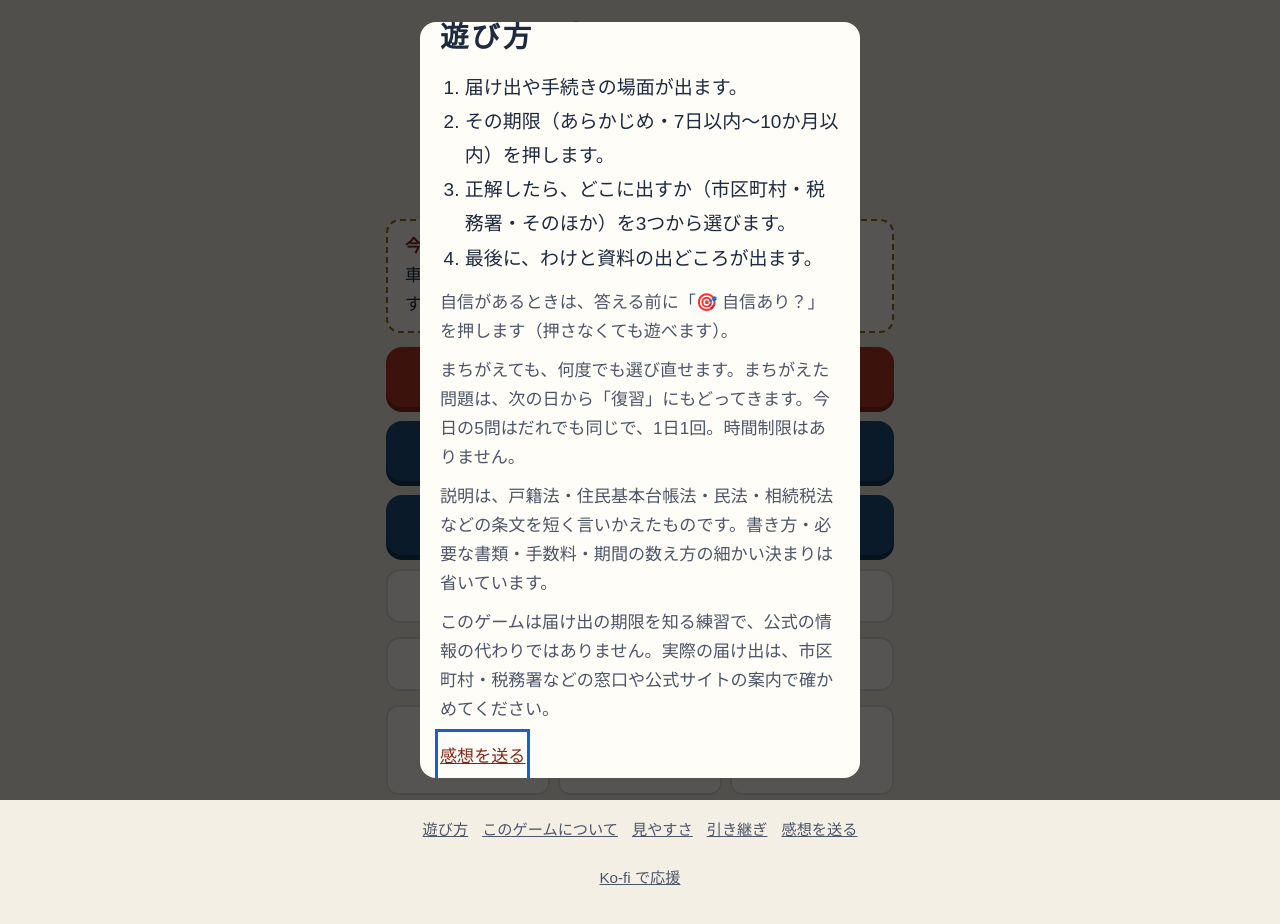
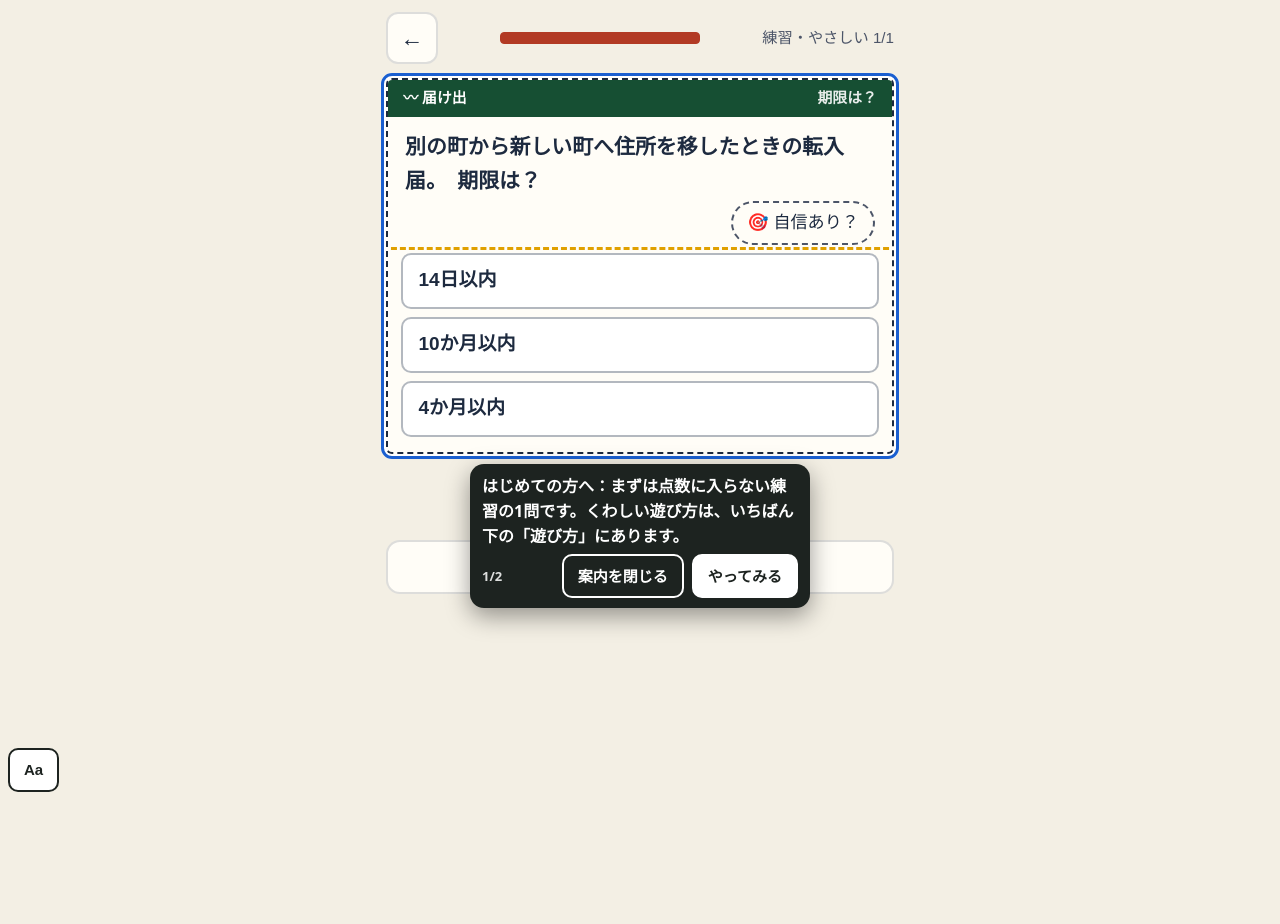
Before and after one commit to satou-aaaaa/todokede-kigen, a plain HTML site: page index.html in a window 1280 px wide. After the commit the page ends 800 px from the top, so only its background shows below. Drawn offline with Linux system fonts and the light colour scheme; a web font is replaced by a local one.

Commit message:
ひな形の共通部品を写す（shared-workflows 67f7985） (#5)
Co-authored-by: template-sync <41898283+github-actions[bot]@users.noreply.github.com>

```diff
--- a/index.html
+++ b/index.html
@@ -463,7 +463,8 @@ html.a11y-say body{padding-bottom:calc(64px + env(safe-area-inset-bottom,0px))!i
 //      （incidents/2026-11-21-hand-copied-helpers-drift.md）。
 //      あわせて、はじめて遊ぶ人への案内（吹き出し Core.coach）を足した。長い「遊び方」の窓の代わりに、練習の1問を遊びながら
 //      その場で一言ずつ教える（NN/g「Mobile Instructional Overlays」・Andersen ほか CHI 2012「The Impact of Tutorials on Games of Varying Complexity」）。
-//   3: 2026-11-22 吹き出しを出しているあいだ 0.4 秒ごとに場所を測り直す（古い場所に残って押す所を隠すことがあった）。ボタンの字を「案内を閉じる」に
+//   3: 2026-11-22 吹き出しを出しているあいだ 0.4 秒ごとに場所を測り直す（古い場所に残って押す所を隠すことがあった）。ボタンの字を「案内を閉じる」に。
+//      段の wait（その所が出るまで待つ）を足した。全ゲームの「はじめての練習」を sync-template の migrateFirstPlay が足すため
 //   2: 2026-11-22 感想フォームのゲーム名を、渡さなければ題（<title>）から入れる。sync-template が全ゲームを game-core に切り替える（migrateCore）ため
 // 決まり: 外へ通信しない。ゲームの関数の名前（toast・buzz など）は上書きしない（Core.toast などで呼ぶ）。
 (function () {
@@ -549,6 +550,7 @@ html.a11y-say body{padding-bottom:calc(64px + env(safe-area-inset-bottom,0px))!i
   //   sel   …… 吹き出しを付ける所。まだ画面に無いあいだは待つ（ゲームが画面を作り直しても付け直す）
   //   until …… その所が画面に出たら次へ進む（答えた・正解した など）。無ければ sel を押したら次へ
   //   button …… 押すと次へ進むボタンの字（読むだけの吹き出し）
+  //   wait  …… その所が画面に出るまで、この吹き出しは出さずに待つ（答えたあとにだけ「次へ」を指す など）
   //   pos   …… "below"（既定）か "above"。その側に場所が無ければ、ページを少し動かして場所を空ける（読む所を隠さないため）
   // 吹き出しは押す所を隠さない（上か下の空いたほうに出す）。「案内を閉じる」と Esc でいつでもやめられる。
   const coach = (() => {
@@ -583,7 +585,7 @@ html.a11y-say body{padding-bottom:calc(64px + env(safe-area-inset-bottom,0px))!i
       while (steps && i < steps.length && steps[i].until && find(steps[i].until)) i++;
       if (!steps) return;
       if (i >= steps.length) return stop(true);
-      const st = steps[i], el = find(st.sel);
+      const st = steps[i], el = st.wait && !find(st.wait) ? null : find(st.sel);
       if (!el) { box.hidden = true; mark(null); return; }
       box.hidden = false; mark(el);
       const fresh = shown !== i;
@@ -940,7 +942,7 @@ function home() {
   $("go-cal").onclick = () => cal();
   $("go-ach").onclick = achView;
   bindFooter();
-  if (!s.tut) openHow();
+  if (!s.tut) firstPlay();
 }
 function practiceMenu() {
   app.innerHTML = `<header><button class="icon" id="back" aria-label="もどる">←</button><h1>練習<small>今日の記録には入りません（届け出帳には載ります）</small></h1></header>
@@ -951,6 +953,27 @@ function practiceMenu() {
   document.querySelectorAll(".lv button").forEach((b) => (b.onclick = () => startRun("p", +b.dataset.t)));
   bindFooter(); toTop();
 }
+// first-play:begin（shared-workflows の scripts/sync-template.mjs が足した。直すときはひな形を直す）
+// はじめての人：長い「遊び方」の窓を出さず、点数に入らない練習の1問を遊びながら、吹き出しで一言ずつ教える（game-core の Core.coach）。
+// 「見た」は始めたその場で残す（途中でやめても、次からはふつうに始まる。くわしい遊び方はいつでもいちばん下の「遊び方」から）
+const FIRST_STEPS = [
+  { sel: "#choices", button: "やってみる", text: "はじめての方へ：まずは点数に入らない練習の1問です。くわしい遊び方は、いちばん下の「遊び方」にあります。" },
+  { sel: "#next", wait: ".verdict", text: "できました。わけを読んだら、ここを押して進みます。" },
+];
+function firstPlay() {
+  save((s) => { s.tut = true; });
+  // 練習の入り口を開いて、いちばん上（いちばんやさしい）を押す。無ければ前の形（遊び方の窓）にもどす
+  practiceMenu();
+  const b = document.querySelector(".lv button");
+  if (!window.Core || !Core.coach || !b) { home(); return openHow(); }
+  b.click();
+  // 練習は1問だけにする（数を減らしてから描き直す）
+  save((s) => { const r = s.runs && s.runs.p; if (r && Array.isArray(r.list)) r.list = r.list.slice(0, 1); });
+  play();
+  // 案内を閉じた（Esc も）ら、1問の練習の途中経過を残さずにホームへ（ふだんの練習の「続きから」を出さない）
+  Core.coach.start(FIRST_STEPS, { home, onEnd: (done) => { if (done === false) { save((s) => { const r = s.runs && s.runs.p; if (r && !(r.res || []).length) delete s.runs.p; }); home(); } } });
+}
+// first-play:end
 function startRun(mode, opt) {
   const k = todayKey(); let ng = false;
   save((s) => {
```
Also changed, not shown: qa/run.mjs (+6 -5 lines).
